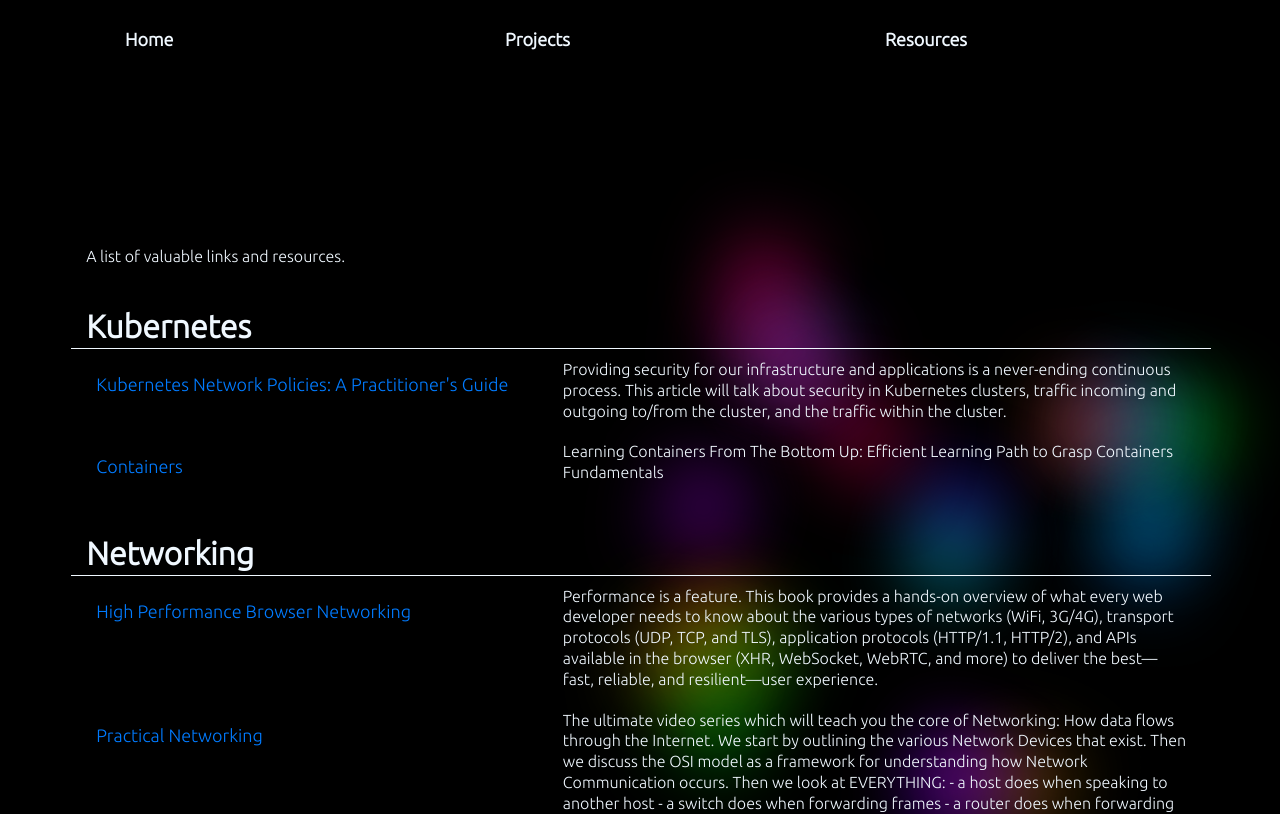
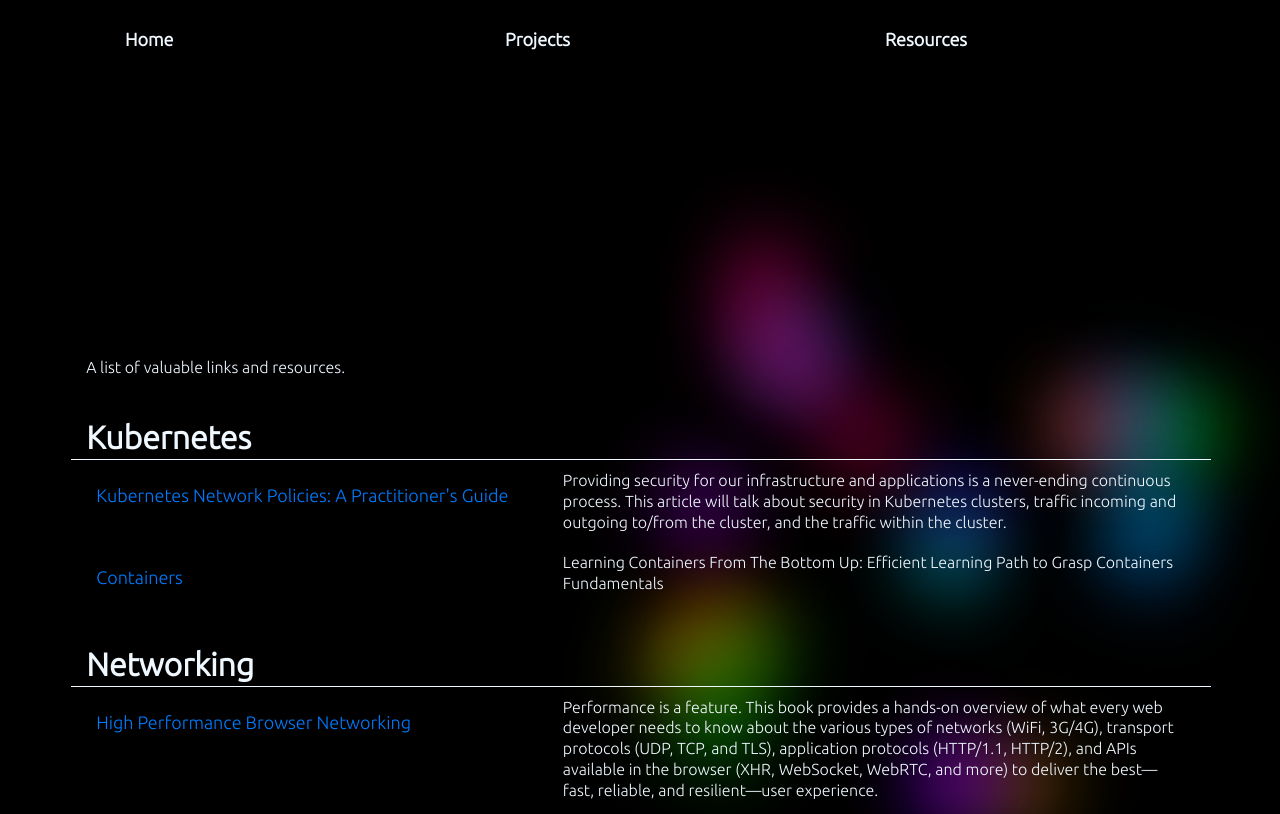
Before and after one commit to IcebergLettuce/Website, an Angular app in the folder frontend/: page /reading in a window 1280 px wide. Shown: the top 814 px of the page. Built offline with nearby package versions, Linux system fonts and the light colour scheme.

Commit message:
changed padding

```diff
--- a/frontend/src/app/navbar/navbar.component.html
+++ b/frontend/src/app/navbar/navbar.component.html
@@ -16,7 +16,7 @@
     </div>
 
 
-    <div class="row" style="text-align: center; padding-bottom: 10%;">
+    <div class="row" style="text-align: center; padding-bottom: 10%;padding-top: 10%;">
         <div class="col-12 d-lg-none" (click)= toggleMenu()>
 
             <fa-icon style="color: aliceblue; cursor: pointer;" class="fa-1x" [icon]="'bars'">sa
```
